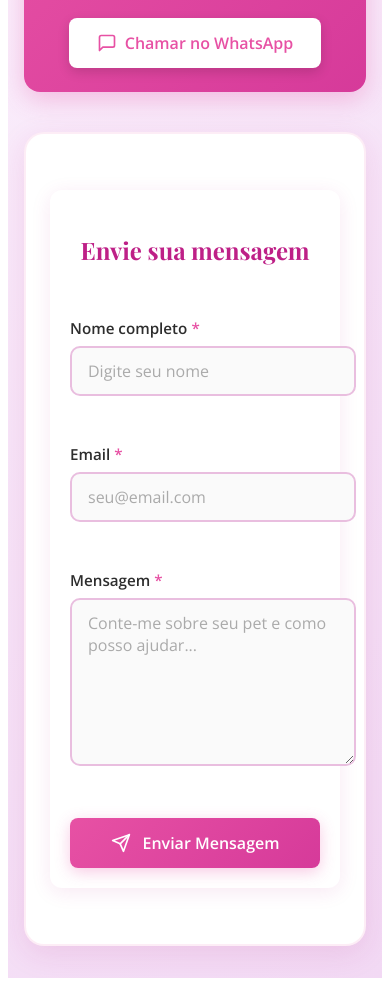
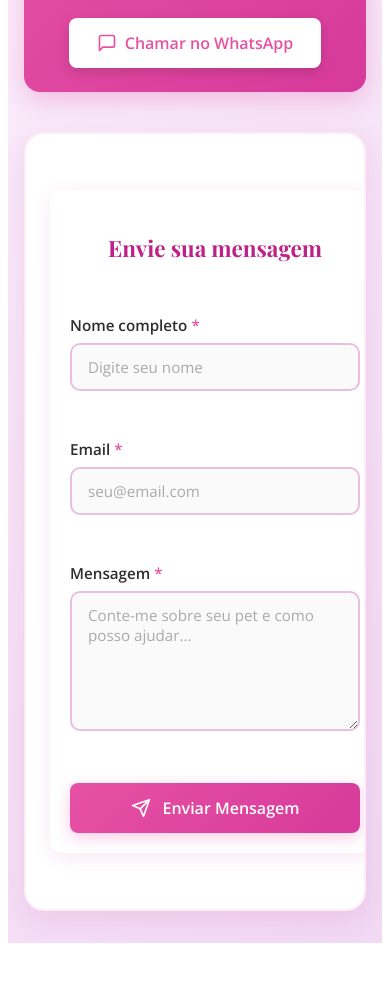
Before and after one commit to roger-inatel/vet-port, a React (Vite) app: page / in a window 390 px wide. Shown: the part 4440-5426 px from the top of the page. After the commit the page ends 5391 px from the top, so only its background shows below. Built offline with nearby package versions, Linux system fonts and the light colour scheme.

Commit message:
Ajustando estilização container de contato

```diff
--- a/src/components/Sections/Contato.css
+++ b/src/components/Sections/Contato.css
@@ -228,6 +228,12 @@
   border-radius: 20px;
   box-shadow: 0 8px 30px rgba(190, 32, 135, 0.12);
   border: 2px solid rgba(231, 81, 164, 0.1);
+  overflow: hidden;
+}
+
+.contact-form {
+  width: 100%;
+  max-width: 100%;
 }
 
 .contact-form h3 {
@@ -260,6 +266,7 @@
 .form-group input,
 .form-group textarea {
   width: 100%;
+  max-width: 100%;
   padding: 0.875rem 1.25rem;
   font-family: 'Open Sans', sans-serif;
   font-size: 1rem;
@@ -269,6 +276,7 @@
   border-radius: 10px;
   transition: all 0.3s ease;
   outline: none;
+  box-sizing: border-box;
 }
 
 .form-group input::placeholder,
@@ -431,11 +439,16 @@
   .form-group input,
   .form-group textarea {
     padding: 0.75rem 1rem;
+    font-size: 0.95rem;
   }
 
   .submit-button {
     padding: 0.875rem 1.5rem;
     font-size: 1rem;
+  }
+
+  .contact-form h3 {
+    font-size: 1.4rem;
   }
 }
 
```
